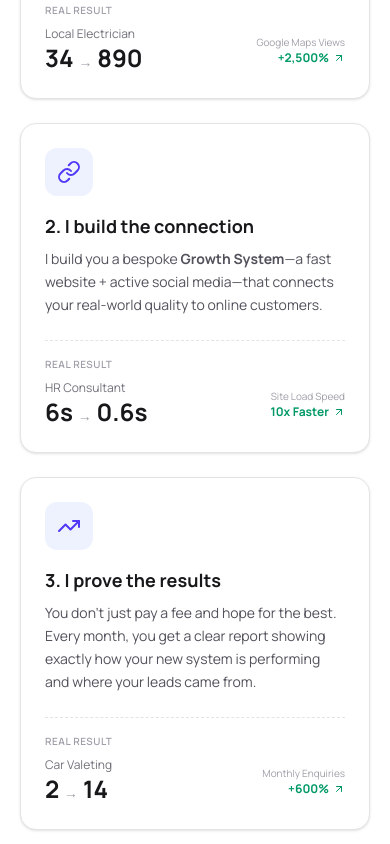
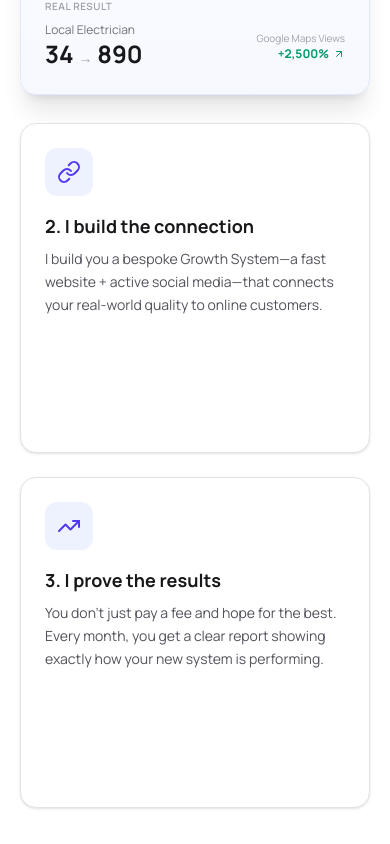
Before and after one commit to finnjefferis/jss, a Next.js app: page / in a window 390 px wide. Shown: the part 2120-2964 px from the top of the page. Built offline with nearby package versions, Linux system fonts and the light colour scheme.

Commit message:
fixed value proposiiton on mobile fixed slider on desktop

```diff
--- a/src/app/components/ValueProposition.tsx
+++ b/src/app/components/ValueProposition.tsx
@@ -1,8 +1,56 @@
 "use client";
 
+import { useState, useEffect, useRef } from "react";
 import { ScanEye, Link, TrendingUp, ArrowDown, ArrowUpRight } from "lucide-react";
 
+const CARDS = [
+  {
+    id: "gap",
+    icon: ScanEye,
+    title: "1. I spot the gaps",
+    description: "I review your current setup to see where you are losing customers. Whether it's a slow site, zero Google presence, or a confusing booking process, I find the leak.",
+    proof: {
+      label: "Local Electrician",
+      metricName: "Google Maps Views",
+      before: "34",
+      after: "890",
+      change: "+2,500%",
+      color: "text-emerald-600",
+    },
+  },
+  {
+    id: "build",
+    icon: Link,
+    title: "2. I build the connection",
+    description: "I build you a bespoke Growth System—a fast website + active social media—that connects your real-world quality to online customers.",
+    proof: {
+      label: "HR Consultant",
+      metricName: "Site Load Speed",
+      before: "6s",
+      after: "0.6s",
+      change: "10x Faster",
+      color: "text-emerald-600",
+    },
+  },
+  {
+    id: "report",
+    icon: TrendingUp,
+    title: "3. I prove the results",
+    description: "You don't just pay a fee and hope for the best. Every month, you get a clear report showing exactly how your new system is performing.",
+    proof: {
+      label: "Car Valeting",
+      metricName: "Monthly Enquiries",
+      before: "2",
+      after: "14",
+      change: "+600%",
+      color: "text-emerald-600",
+    },
+  },
+];
+
 export function ValueProposition() {
+  const [activeId, setActiveId] = useState<string | null>(null);
+
   return (
     <section className="mb-20">
       {/* Header */}
@@ -23,104 +71,17 @@ export function ValueProposition() {
       </div>
 
       <div className="grid gap-6 md:grid-cols-3">
-
-        {/* CARD 1: IDENTIFY (Proof: Google Maps Views) */}
-        <div className="group relative overflow-hidden rounded-2xl border border-zinc-200 bg-white p-6 shadow-sm transition-all duration-500 hover:shadow-xl hover:border-indigo-100">
-          <div className="relative z-10 flex h-full flex-col transition-transform duration-500 group-hover:-translate-y-2">
-            <div className="mb-4 inline-flex h-12 w-12 items-center justify-center rounded-xl bg-indigo-50 text-indigo-600 transition-colors group-hover:bg-indigo-600 group-hover:text-white">
-              <ScanEye className="h-6 w-6" />
-            </div>
-            <h3 className="text-lg font-bold text-zinc-900">1. I spot the gaps</h3>
-            <p className="mt-2 text-sm text-zinc-600 leading-relaxed">
-              I review your current setup to see where you are losing customers. Whether it's a slow site, zero Google presence, or a confusing booking process, I find the leak.
-            </p>
-
-            {/* THE PROOF (Hidden on desktop initially, revealed on hover) */}
-            <div className="mt-6 pt-4 border-t border-dashed border-zinc-200 opacity-100 md:opacity-0 md:translate-y-4 md:group-hover:opacity-100 md:group-hover:translate-y-0 transition-all duration-500 delay-75">
-               <p className="text-[10px] uppercase tracking-wider font-semibold text-zinc-400 mb-2">Real Result</p>
-               <div className="flex items-center gap-3">
-                 <div className="flex flex-col">
-                    <span className="text-xs text-zinc-500">Local Electrician</span>
-                    <span className="text-2xl font-bold text-zinc-900">34 <span className="text-zinc-400 text-sm font-normal">→</span> 890</span>
-                 </div>
-                 <div className="ml-auto text-right">
-                    <span className="block text-[10px] text-zinc-400">Google Maps Views</span>
-                    <span className="text-xs font-bold text-emerald-600 flex items-center justify-end gap-1">
-                      +2,500% <ArrowUpRight className="h-3 w-3" />
-                    </span>
-                 </div>
-               </div>
-            </div>
-          </div>
-
-          {/* Subtle background gradient on hover */}
-          <div className="absolute inset-0 bg-gradient-to-b from-transparent to-indigo-50/50 opacity-0 transition-opacity duration-500 group-hover:opacity-100" />
-        </div>
-
-        {/* CARD 2: BUILD (Proof: Page Speed) */}
-        <div className="group relative overflow-hidden rounded-2xl border border-zinc-200 bg-white p-6 shadow-sm transition-all duration-500 hover:shadow-xl hover:border-indigo-100">
-          <div className="relative z-10 flex h-full flex-col transition-transform duration-500 group-hover:-translate-y-2">
-            <div className="mb-4 inline-flex h-12 w-12 items-center justify-center rounded-xl bg-indigo-50 text-indigo-600 transition-colors group-hover:bg-indigo-600 group-hover:text-white">
-              <Link className="h-6 w-6" />
-            </div>
-            <h3 className="text-lg font-bold text-zinc-900">2. I build the connection</h3>
-            <p className="mt-2 text-sm text-zinc-600 leading-relaxed">
-              I build you a bespoke <strong>Growth System</strong>—a fast website + active social media—that connects your real-world quality to online customers.
-            </p>
-
-             {/* THE PROOF */}
-             <div className="mt-6 pt-4 border-t border-dashed border-zinc-200 opacity-100 md:opacity-0 md:translate-y-4 md:group-hover:opacity-100 md:group-hover:translate-y-0 transition-all duration-500 delay-100">
-               <p className="text-[10px] uppercase tracking-wider font-semibold text-zinc-400 mb-2">Real Result</p>
-               <div className="flex items-center gap-3">
-                 <div className="flex flex-col">
-                    <span className="text-xs text-zinc-500">HR Consultant</span>
-                    <span className="text-2xl font-bold text-zinc-900">6s <span className="text-zinc-400 text-sm font-normal">→</span> 0.6s</span>
-                 </div>
-                 <div className="ml-auto text-right">
-                    <span className="block text-[10px] text-zinc-400">Site Load Speed</span>
-                    <span className="text-xs font-bold text-emerald-600 flex items-center justify-end gap-1">
-                      10x Faster <ArrowUpRight className="h-3 w-3" />
-                    </span>
-                 </div>
-               </div>
-            </div>
-          </div>
-           <div className="absolute inset-0 bg-gradient-to-b from-transparent to-indigo-50/50 opacity-0 transition-opacity duration-500 group-hover:opacity-100" />
-        </div>
-
-        {/* CARD 3: REPORT (Proof: Leads) */}
-        <div className="group relative overflow-hidden rounded-2xl border border-zinc-200 bg-white p-6 shadow-sm transition-all duration-500 hover:shadow-xl hover:border-indigo-100">
-          <div className="relative z-10 flex h-full flex-col transition-transform duration-500 group-hover:-translate-y-2">
-            <div className="mb-4 inline-flex h-12 w-12 items-center justify-center rounded-xl bg-indigo-50 text-indigo-600 transition-colors group-hover:bg-indigo-600 group-hover:text-white">
-              <TrendingUp className="h-6 w-6" />
-            </div>
-            <h3 className="text-lg font-bold text-zinc-900">3. I prove the results</h3>
-            <p className="mt-2 text-sm text-zinc-600 leading-relaxed">
-              You don't just pay a fee and hope for the best. Every month, you get a clear report showing exactly how your new system is performing and where your leads came from.
-            </p>
-
-             {/* THE PROOF */}
-             <div className="mt-6 pt-4 border-t border-dashed border-zinc-200 opacity-100 md:opacity-0 md:translate-y-4 md:group-hover:opacity-100 md:group-hover:translate-y-0 transition-all duration-500 delay-150">
-               <p className="text-[10px] uppercase tracking-wider font-semibold text-zinc-400 mb-2">Real Result</p>
-               <div className="flex items-center gap-3">
-                 <div className="flex flex-col">
-                    <span className="text-xs text-zinc-500">Car Valeting</span>
-                    <span className="text-2xl font-bold text-zinc-900">2 <span className="text-zinc-400 text-sm font-normal">→</span> 14</span>
-                 </div>
-                 <div className="ml-auto text-right">
-                    <span className="block text-[10px] text-zinc-400">Monthly Enquiries</span>
-                    <span className="text-xs font-bold text-emerald-600 flex items-center justify-end gap-1">
-                      +600% <ArrowUpRight className="h-3 w-3" />
-                    </span>
-                 </div>
-               </div>
-            </div>
-          </div>
-           <div className="absolute inset-0 bg-gradient-to-b from-transparent to-indigo-50/50 opacity-0 transition-opacity duration-500 group-hover:opacity-100" />
-        </div>
+        {CARDS.map((card) => (
+          <ValueCard
+            key={card.id}
+            card={card}
+            isActive={activeId === card.id}
+            setActiveId={setActiveId}
+          />
+        ))}
       </div>
 
-      {/* Visual Connector to Pricing - Purple Bouncy Arrow */}
+      {/* Visual Connector to Pricing */}
       <div className="mt-10 flex justify-center">
         <div className="flex flex-col items-center gap-2 text-indigo-600/80">
            <span className="text-[10px] font-semibold uppercase tracking-widest">See the plans</span>
@@ -130,3 +91,122 @@ export function ValueProposition() {
     </section>
   );
 }
+
+function ValueCard({
+  card,
+  isActive,
+  setActiveId
+}: {
+  card: typeof CARDS[0];
+  isActive: boolean;
+  setActiveId: (id: string) => void;
+}) {
+  const cardRef = useRef<HTMLDivElement>(null);
+  const Icon = card.icon;
+
+  useEffect(() => {
+    // 1. Mobile check
+    const isMobile = window.matchMedia("(hover: none)").matches;
+    if (!isMobile) return;
+
+    // 2. The "Center Line" Observer
+    const observer = new IntersectionObserver(
+      (entries) => {
+        entries.forEach((entry) => {
+          if (entry.isIntersecting) {
+            setActiveId(card.id);
+          }
+        });
+      },
+      {
+        // KEY CHANGE: This creates a narrow band in the middle of the screen (from 45% to 55%).
+        // The card MUST touch this middle band to trigger.
+        // This ensures strictly one card is active at a time, even when scrolling fast.
+        rootMargin: "-45% 0px -45% 0px",
+        threshold: 0
+      }
+    );
+
+    if (cardRef.current) observer.observe(cardRef.current);
+    return () => observer.disconnect();
+  }, [card.id, setActiveId]);
+
+  return (
+    <div
+      ref={cardRef}
+      className={`
+        group relative overflow-hidden rounded-2xl border bg-white p-6 shadow-sm transition-all duration-500
+
+        /* DESKTOP HOVER */
+        md:hover:shadow-xl md:hover:border-indigo-100 md:hover:-translate-y-1
+
+        /* MOBILE ACTIVE */
+        ${isActive ? "shadow-xl border-indigo-100 -translate-y-1" : "border-zinc-200"}
+      `}
+    >
+      <div className="relative z-10 flex h-full flex-col">
+        {/* Icon */}
+        <div
+          className={`
+            mb-4 inline-flex h-12 w-12 items-center justify-center rounded-xl bg-indigo-50 text-indigo-600 transition-colors
+
+            /* Desktop Hover */
+            md:group-hover:bg-indigo-600 md:group-hover:text-white
+
+            /* Mobile Active */
+            ${isActive ? "bg-indigo-600 text-white" : ""}
+          `}
+        >
+          <Icon className="h-6 w-6" />
+        </div>
+
+        <h3 className="text-lg font-bold text-zinc-900">{card.title}</h3>
+        <p className="mt-2 text-sm text-zinc-600 leading-relaxed">
+          {card.description}
+        </p>
+
+        {/* THE PROOF */}
+        <div
+          className={`
+            mt-6 pt-4 border-t border-dashed border-zinc-200 transition-all duration-500 delay-75
+
+            /* Desktop Logic */
+            md:opacity-0 md:translate-y-4 md:group-hover:opacity-100 md:group-hover:translate-y-0
+
+            /* Mobile Logic */
+            ${isActive ? "opacity-100 translate-y-0" : "opacity-0 translate-y-4 md:opacity-0"}
+          `}
+        >
+          <p className="text-[10px] uppercase tracking-wider font-semibold text-zinc-400 mb-2">Real Result</p>
+          <div className="flex items-center gap-3">
+            <div className="flex flex-col">
+              <span className="text-xs text-zinc-500">{card.proof.label}</span>
+              <span className="text-2xl font-bold text-zinc-900">
+                {card.proof.before} <span className="text-zinc-400 text-sm font-normal">→</span> {card.proof.after}
+              </span>
+            </div>
+            <div className="ml-auto text-right">
+              <span className="block text-[10px] text-zinc-400">{card.proof.metricName}</span>
+              <span className={`text-xs font-bold flex items-center justify-end gap-1 ${card.proof.color}`}>
+                {card.proof.change} <ArrowUpRight className="h-3 w-3" />
+              </span>
+            </div>
+          </div>
+        </div>
+      </div>
+
+      {/* Subtle background gradient */}
+      <div
+        className={`
+          absolute inset-0 bg-gradient-to-b from-transparent to-indigo-50/50 transition-opacity duration-500
+
+          /* Desktop Hover */
+          md:opacity-0 md:group-hover:opacity-100
+
+          /* Mobile Active */
+          ${isActive ? "opacity-100" : "opacity-0"}
+        `}
+      />
+    </div>
+  );
+}
--- a/src/app/page.tsx
+++ b/src/app/page.tsx
@@ -947,7 +947,7 @@ function NaxcoBeforeAfterSlider({ card }: { card?: boolean }) {
               alt="Naxco old website"
               fill
               priority
-              className="object-contain"
+              className="object-contain pointer-events-none"
               sizes="(min-width: 768px) 50vw, 100vw"
               style={{ backgroundColor: "white" }}
             />
@@ -963,7 +963,7 @@ function NaxcoBeforeAfterSlider({ card }: { card?: boolean }) {
               alt="Naxco refreshed website"
               fill
               priority
-              className="object-contain"
+              className="object-contain pointer-events-none"
               sizes="(min-width: 768px) 50vw, 100vw"
               style={{ backgroundColor: "white" }}
             />
```
